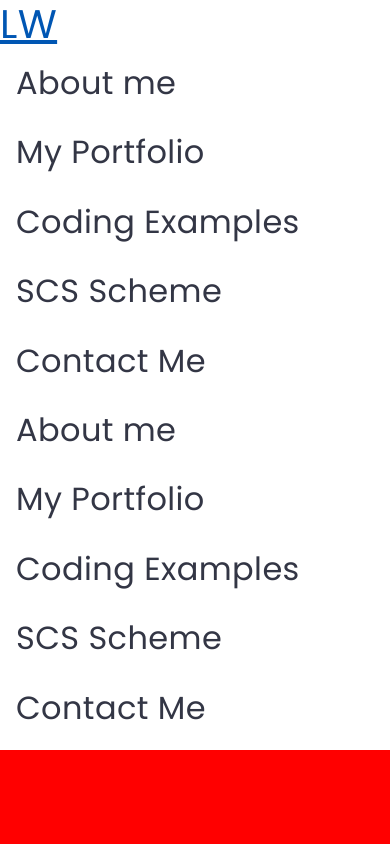
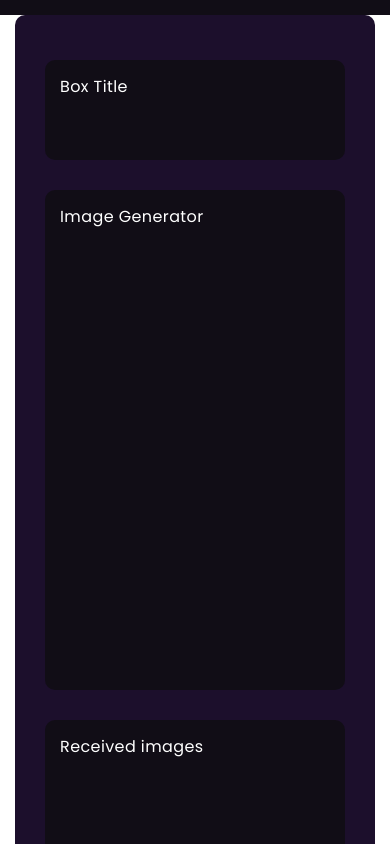
Before and after one commit to liamswork/JavascriptArray, a plain HTML site: page index.html in a window 390 px wide. Shown: the top 844 px of the page. Drawn offline with nearby package versions, Linux system fonts and the light colour scheme.

Commit message:
Container settup
-Container styling and settup, removed dependancies on portfolio styles, now created standalone.
-Responsive layout created.

```diff
--- a/index.html
+++ b/index.html
@@ -9,9 +9,9 @@
 
 
         <title>Liam Wylie Portfolio</title>
-        <link rel="stylesheet" type="text/css" href="../../css/Normalize.css">
-        <link rel="stylesheet" type="text/css" href="../../css/bootstrap/bootstrap.min.css">
-        <link rel="stylesheet" type="text/css" href="../../css/style.css">
+        <link rel="stylesheet" type="text/css" href="css/Normalize.css">
+        <link rel="stylesheet" type="text/css" href="css/bootstrap/bootstrap.min.css">
+        <link rel="stylesheet" type="text/css" href="css/style.css">
         <link rel="apple-touch-icon" sizes="180x180" href="fonts/favicon/apple-touch-icon.png">
         <link rel="icon" type="image/png" sizes="32x32" href="fonts/favicon/favicon-32x32.png">
         <link rel="icon" type="image/png" sizes="16x16" href="fonts/favicon/favicon-16x16.png">
@@ -24,36 +24,16 @@
 
             </header>
 
-            <div onclick="handleNav()" class="nav-burger">
-              <span class="icon-menu"></span>
-            </div>
-            <div class="sidenav">
-                <div class="nav-container">
-                    <div class="initials-container">
-                      <a href="index.html"><h1>LW</h1></a>
-                    </div>
-                    <div class="nav-link-container">
-                      <a class="nav-link" href="about-me.html"><h2>About me</h2></a>
-                      <a class="nav-link" href="my-portfolio.html"><h2>My Portfolio</h2></a>
-                      <a class="nav-link" href="coding-examples.html"><h2>Coding Examples</h2></a>
-                      <a class="nav-link" href="scs-scheme.html"><h2>SCS Scheme</h2></a>
-                      <a class="nav-link" href="#contact-me"><h2>Contact Me</h2></a>
-                    </div>
-                </div>
-            </div>
-
-
-
             <div class="main">
                 <div class="inner">
-
-
+                    <div class="content-container image-sender clearfix">
+                        <div class="title-box"><p>Box Title</p></div>
+                        <div><p>Image Generator</p></div>
+                        <div><p>Received images</p></div>
+                    </div>
                 </div>   <!--End of inner tag-->
-
-
-
-            <!--Footer-->
-            <footer>
+                <!--Footer-->
+                <footer>
                 <!--Footer Bottom-->
                 <div class="footer-bottom">
                     <div class="inner">
@@ -66,7 +46,7 @@
                       </div>
                     </div>
                 </div>
-            </footer>
+                </footer>
             </div> <!--End of main tag.-->
 
     </body>
--- /dev/null
+++ b/scss/Layout/_containers.scss
@@ -0,0 +1,36 @@
+.content-container{
+  display:flex;
+  flex-wrap: wrap;
+    background-color: $color-secondary;
+    border-radius: 10px;
+    padding:30px;
+    margin: 15px;
+
+    & > div{
+      //Container defaults
+      background-color: $color-primary;
+      border-radius: 10px;
+      padding:15px;
+      margin: 15px 0;
+      height:100px;
+      width:100%;
+
+      //Boxes that are not the title box.
+      &:not(.title-box){
+        width:100%;
+        height:500px;
+      }
+    }
+  }
+
+  @media(min-width:992px){
+    .content-container{
+      justify-content: space-between;
+      & > div{
+        &:not(.title-box){
+          width:45%;
+          height:500px;
+        }
+      }
+    }
+  }
--- /dev/null
+++ b/scss/Layout/_footer.scss
@@ -0,0 +1,34 @@
+//FOOTER STYLING
+    //FOOTER BOTTOM BOX
+    .footer-bottom{
+        color:#fff;
+        width: 100%;
+        background-color:$color-secondary;
+        display:flex;
+        justify-content: center;
+        margin:15px 0 0 0;
+
+        .inner{
+            padding:5px 25px;
+            margin:0 15px;
+            .nav-link-container{
+                display:flex;
+                flex-direction: column;
+                @media (min-width:768px) {
+                    flex-direction: row;
+                }
+                align-items: center;
+                a{
+                    margin-right:15px;
+                    text-decoration: none;
+                    h2{
+                        font-size: 16px;
+                        margin:10px 0;
+                        &:hover{
+                            text-decoration: underline;
+                        }
+                    }
+                }
+            }
+        }
+    }
--- /dev/null
+++ b/scss/Layout/_index.scss
@@ -0,0 +1,2 @@
+@import 'containers';
+@import 'footer';
--- a/scss/base/_base.scss
+++ b/scss/base/_base.scss
@@ -1,8 +1,8 @@
 ////////////////BASE, DEFAULTS, FONTS, VARIABLES//////////////
 //Base webpage colours
-$color-primary:#333645;
-$color-secondary:#323544;
-$color-tertiary:#212330;
+$color-primary:#110d16;
+$color-secondary:#1c0f2c;
+$color-tertiary:#3a3939;
 //Social media colours
 $color-facebook:#3b5998;
 $color-linkedin:#0077b5;
@@ -50,11 +50,12 @@ $color-themes: (
 
 *{
     box-sizing: border-box;
+    color:white;
 }
 html{
   font-family: Poppins;
   font-size: 16px;
-  background-color: red;
+  background-color:$color-primary;
 }
 ul{
   padding:0;
@@ -75,6 +76,7 @@ body {
   font-family: Poppins,sans-serif;
   font-size: 1rem;
   letter-spacing: .4px;
+  margin:0;
 }
 
 .h2, .h3, .h4, h2, h3, h4{
@@ -83,5 +85,5 @@ body {
     margin-right: 0px;
     margin-bottom: 15px;
     margin-left: 0px;
-    color: $color-primary;
+    color:white;
 }
--- a/scss/style.scss
+++ b/scss/style.scss
@@ -1 +1,2 @@
 @import 'base/index';
+@import 'Layout/index';
```
Also changed, not shown: css/style.css.
